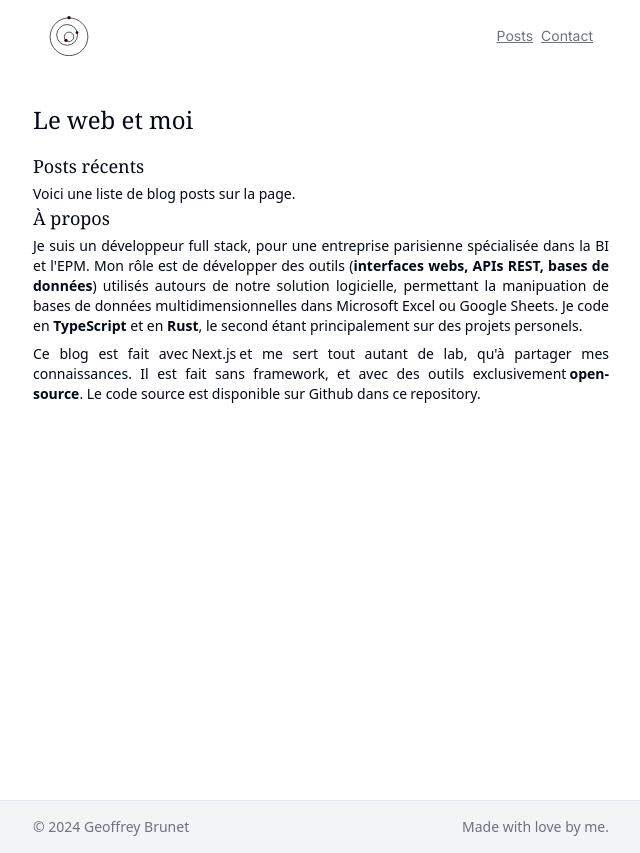
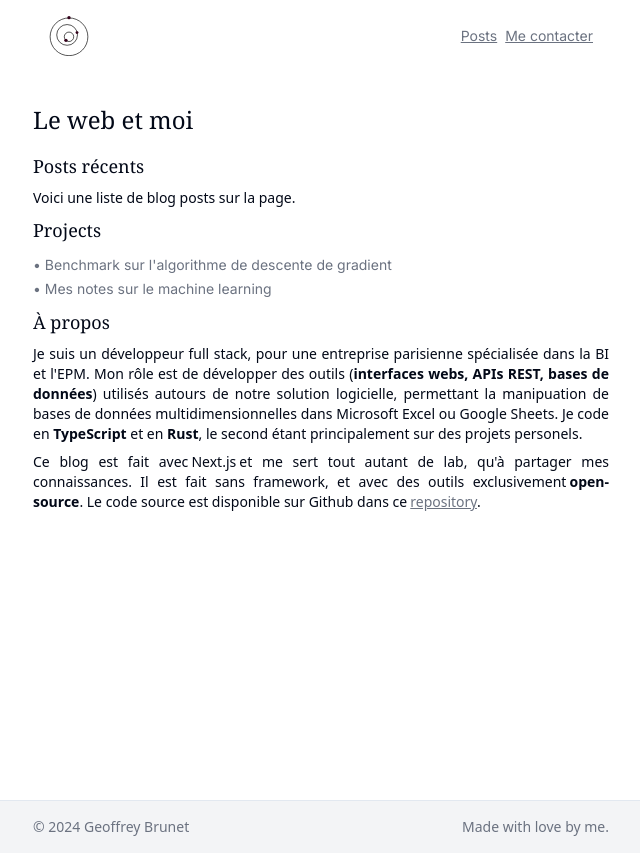
Before and after one commit to GeoffreyBrunet/blog, a Next.js app: page / in a window 1280 px wide. Shown: the whole page, without its empty margins (319-959 px from the left). Built offline with nearby package versions, Linux system fonts and the light colour scheme.

Commit message:
fix css, add projects

```diff
--- a/app/page.tsx
+++ b/app/page.tsx
@@ -1,5 +1,6 @@
 import React from "react";
 import RecentPosts from "@/components/recent-posts";
+import Projects from "@/components/projects";
 import About from "@/components/about";
 
 export default function Home() {
@@ -7,6 +8,7 @@ export default function Home() {
     <React.Fragment>
       <h1 className="pb-4">Le web et moi</h1>
       <RecentPosts />
+      <Projects />
       <About />
     </React.Fragment>
   );
--- a/components/about.tsx
+++ b/components/about.tsx
@@ -4,7 +4,7 @@ import Link from "next/link";
 const About = () => {
   return (
     <React.Fragment>
-      <h2 className="pb-1">À propos</h2>
+      <h2 className="pb-2">À propos</h2>
       <p className="pb-2 text-justify">
         Je suis un développeur full stack, pour une entreprise parisienne
         spécialisée dans la BI et l&apos;EPM. Mon rôle est de développer des
@@ -28,6 +28,7 @@ const About = () => {
         <Link
           href="https://github.com/GeoffreyBrunet/geoffreybrunet.github.io"
           target="_blank"
+          className="text-gray-500 underline hover:text-black"
         >
           repository
         </Link>
--- a/components/header.tsx
+++ b/components/header.tsx
@@ -1,7 +1,7 @@
 import Link from "next/link";
 import Image from "next/image";
 
-export const Header = () => {
+const Header = () => {
   return (
     <header className="mx-auto max-w-xl px-4 pt-4 text-sm">
       <div className="flex items-center justify-between text-gray-500">
@@ -11,7 +11,7 @@ export const Header = () => {
             alt="Logo"
             width="0"
             height="0"
-            className="h-10 w-10"
+            className="color:gray-500 h-10 w-10"
             priority={false}
           />
         </Link>
@@ -23,7 +23,7 @@ export const Header = () => {
           </li>
           <li>
             <Link href="/contact" className="underline hover:text-black">
-              Contact
+              Me contacter
             </Link>
           </li>
         </ul>
--- /dev/null
+++ b/components/projects.tsx
@@ -0,0 +1,29 @@
+import Link from "next/link";
+
+const projects = () => {
+  return (
+    <div className="pb-2">
+      <h2 className="pb-2">Projects</h2>
+      <ul>
+        <li>
+          <Link
+            href="https://github.com/GeoffreyBrunet/Gradient-descent-vanilla"
+            className="text-sm text-gray-500 hover:text-black"
+          >
+            • Benchmark sur l&apos;algorithme de descente de gradient
+          </Link>
+        </li>
+        <li>
+          <Link
+            href="https://github.com/GeoffreyBrunet/MLVault"
+            className="text-sm text-gray-500 hover:text-black"
+          >
+            • Mes notes sur le machine learning
+          </Link>
+        </li>
+      </ul>
+    </div>
+  );
+};
+
+export default projects;
--- a/components/recent-posts.tsx
+++ b/components/recent-posts.tsx
@@ -3,8 +3,8 @@ import React from "react";
 const RecentPosts = () => {
   return (
     <React.Fragment>
-      <h2 className="pb-1">Posts récents</h2>
-      <p>Voici une liste de blog posts sur la page.</p>
+      <h2 className="pb-2">Posts récents</h2>
+      <p className="pb-2">Voici une liste de blog posts sur la page.</p>
     </React.Fragment>
   );
 };
```
